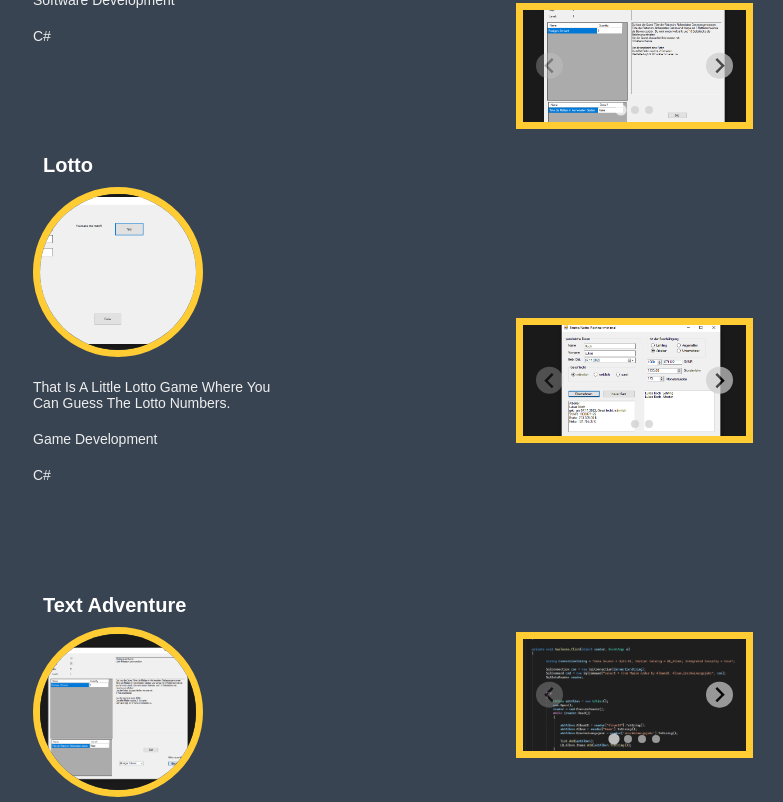
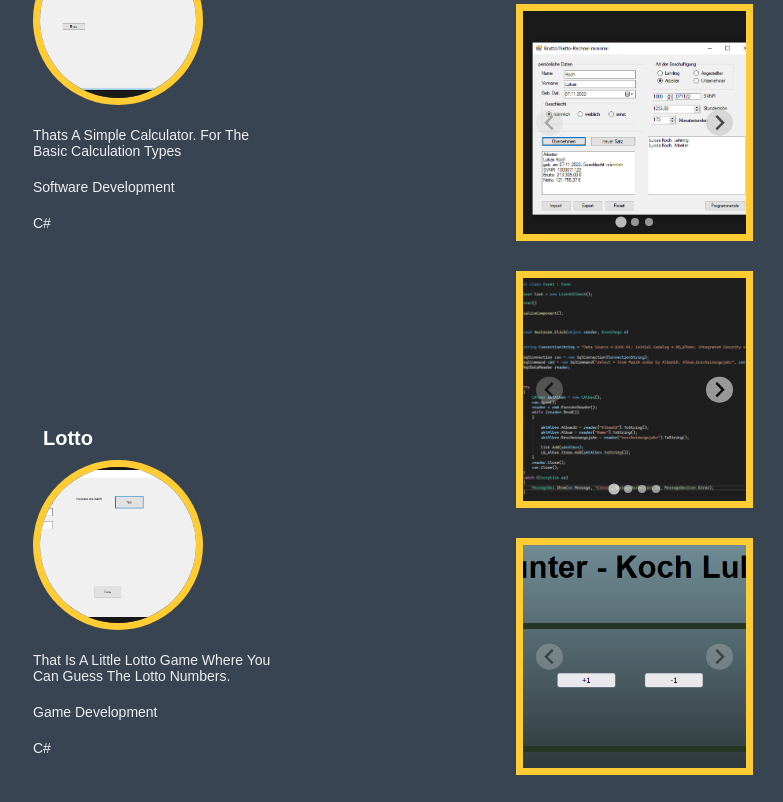
Before and after one commit to Grudok/csaw-challenge_01, a website: page public/index.html in a window 1280 px wide. Shown: the part 4545-5347 px from the top of the page, without its empty margins (497-1280 px from the left). Drawn offline with nearby package versions, Linux system fonts and the light colour scheme.

Commit message:
Added some Responsive Design

```diff
--- a/src/main.js
+++ b/src/main.js
@@ -44,7 +44,7 @@ const portfolio = [
       description: 'Thats my biggest project i actually have. Its not finished yet but i hope i will be in the future. I work with C# and the unity engine. I started this project for my Wifi-Diplomia and i am continully working on this as hobbie.',
       category: 'Game Development',
       image: ['../screenshots/game2.png', '../screenshots/game1.png','../screenshots/game3.png','../screenshots/game4.png', '../screenshots/game5.png', '../screenshots/Gamescreenshot05.png',] ,
-      coding: "C#"
+      coding: "C#, Unity-Engine",
     },
     {
       id: 2,
@@ -163,7 +163,7 @@ document.addEventListener('DOMContentLoaded', function ()
   new Splide('#portfolio01',
   {
 		cover: true,
-    heightRatio: 0.5,
+    heightRatio: 1,
   }).mount();
 });
 
@@ -172,7 +172,7 @@ document.addEventListener('DOMContentLoaded', function ()
   new Splide('#portfolio02',
   {
 		cover: true,
-    heightRatio: 0.5,
+    heightRatio: 1,
   }).mount();
 });
 
@@ -181,7 +181,7 @@ document.addEventListener('DOMContentLoaded', function ()
   new Splide('#portfolio03',
   {
 		cover: true,
-    heightRatio: 0.5,
+    heightRatio: 1,
   }).mount();
 });
 
@@ -190,7 +190,7 @@ document.addEventListener('DOMContentLoaded', function ()
   new Splide('#portfolio04',
   {
 		cover: true,
-    heightRatio: 0.5,
+    heightRatio: 1,
   }).mount();
 });
 
@@ -199,7 +199,7 @@ document.addEventListener('DOMContentLoaded', function ()
   new Splide('#portfolio05',
   {
 		cover: true,
-    heightRatio: 0.5,
+    heightRatio: 1,
   }).mount();
 
 });document.addEventListener('DOMContentLoaded', function ()
@@ -207,7 +207,7 @@ document.addEventListener('DOMContentLoaded', function ()
   new Splide('#portfolio06',
   {
 		cover: true,
-    heightRatio: 0.5,
+    heightRatio: 1,
   }).mount();
 
 });document.addEventListener('DOMContentLoaded', function ()
@@ -215,7 +215,7 @@ document.addEventListener('DOMContentLoaded', function ()
   new Splide('#portfolio07',
   {
 		cover: true,
-    heightRatio: 0.5,
+    heightRatio: 1,
   }).mount();
 
 });document.addEventListener('DOMContentLoaded', function ()
@@ -223,7 +223,7 @@ document.addEventListener('DOMContentLoaded', function ()
   new Splide('#portfolio08',
   {
 		cover: true,
-    heightRatio: 0.5,
+    heightRatio: 1,
   }).mount();
 
 });document.addEventListener('DOMContentLoaded', function ()
@@ -231,7 +231,7 @@ document.addEventListener('DOMContentLoaded', function ()
   new Splide('#portfolio09',
   {
 		cover: true,
-    heightRatio: 0.5,
+    heightRatio: 1,
   }).mount();
 
 });document.addEventListener('DOMContentLoaded', function ()
@@ -239,6 +239,6 @@ document.addEventListener('DOMContentLoaded', function ()
   new Splide('#portfolio10',
   {
 		cover: true,
-    heightRatio: 0.5,
+    heightRatio: 1,
   }).mount();
 });
--- a/src/scss/_education.scss
+++ b/src/scss/_education.scss
@@ -4,12 +4,26 @@
     padding-bottom: 16rem;
     padding-left: 10rem;
 
-    @include devices(phone)
+    @include devices(tablet)
     {
         display: grid;
-        grid-template-columns: repeat(1,auto);
+        grid-template-columns: repeat(2,auto);
+        padding-left: 3rem;
+
+        @include devices(smartphone)
+        {
+            display: grid;
+            grid-template-columns: repeat(1,auto);
+            padding-left: 1rem;
+        }
+
+            @include devices(phone)
+        {
+            display: grid;
+            grid-template-columns: repeat(1,auto);
+            padding-left: 1rem;
+        }
     }
-
 }
 
 .education .box-container .box {
@@ -19,9 +33,19 @@
     border-left: .2rem solid $primaryFontColor;
     position: relative;
 
-    @include devices(phone)
+    @include devices(tablet)
     {
         width: 100%;
+
+        @include devices(smartphone)
+        {
+            width: 100%;
+        }
+
+        @include devices(phone)
+        {
+            width: 100%;
+        }
     }
 }
 
--- a/src/scss/_portfolio.scss
+++ b/src/scss/_portfolio.scss
@@ -1,23 +1,45 @@
-#portfolio-main
-{
-   display: grid;
-   grid-template-columns: repeat(2,auto);
+#portfolio-main {
+    display: grid;
+    grid-template-columns: repeat(2, auto);
 
-    @include devices(phone)
-    {
+    @include devices(tablet) {
         display: grid;
-        grid-template-columns: repeat(1,auto);
+        justify-content: center;
+        grid-template-columns: repeat(1, auto);
+
+        @include devices(smartphone) {
+            display: grid;
+            justify-content: center;
+            grid-template-columns: repeat(1, auto);
+        }
+
+        @include devices(phone) {
+            display: grid;
+            justify-content: center;
+            grid-template-columns: repeat(1, auto);
+        }
     }
 }
 
 .container {
     width: 24rem;
-    margin-top: 100.6px;
+    margin-top: 11.7rem;
+    margin-bottom: 18.6rem;
     margin-left: 15rem;
 
-    @include devices(phone)
+    @include devices(tablet)
     {
-        width: 100%;
+        margin-left: 0rem;
+
+        @include devices(smartphone)
+        {
+            margin-left: 0rem;
+        }
+
+        @include devices(phone)
+        {
+            margin-left: 0rem;
+        }
     }
 }
 
@@ -42,16 +64,15 @@ p {
     padding: 1rem 0;
 }
 
-.github-link
-{
+.github-link {
     margin-top: 10rem;
     font-size: $fontSizeS;
 
-    p{
+    p {
         border-bottom: .1rem solid $defaulBorderBottomColor;
     }
 
-    a{
+    a {
         display: flex;
         align-items: center;
         margin-top: 1rem;
@@ -67,9 +88,24 @@ p {
     width: 100%;
     height: 100%;
 }
-.splide
-{
+
+.splide {
     border: .7rem solid $fontAndHoverColor;
-    margin-bottom: 18.9rem;
-    margin-top: 10.6rem;
+    margin-bottom: 2rem;
+    margin-top: 3rem;
+
+    @include devices(tablet)
+    {
+        margin-left: 0rem;
+
+        @include devices(smartphone)
+        {
+            margin-left: 0rem;
+        }
+
+        @include devices(phone)
+        {
+            margin-left: 0rem;
+        }
+    }
 }
```
Also changed, not shown: public/index.html (+2 -1 lines), public/style.css, 1 other file.
